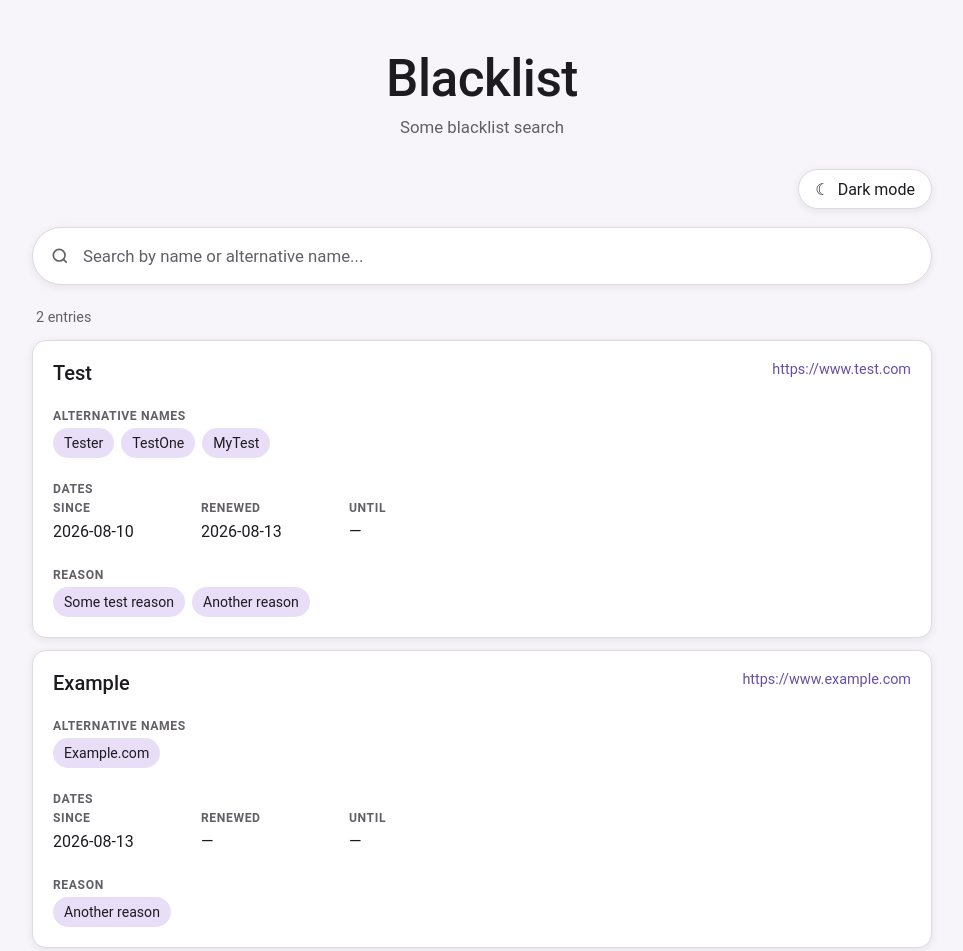
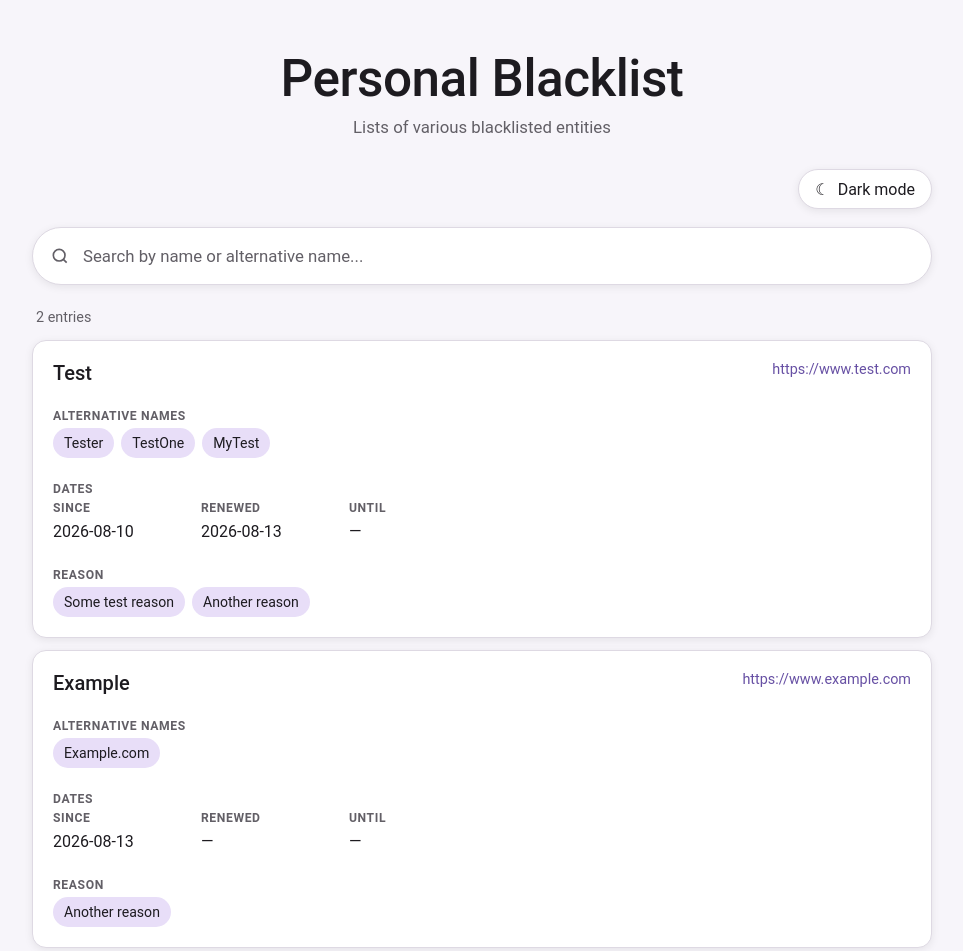
Before and after one commit to HNJAMeindersma/blacklist, a plain HTML site: page index.html in a window 1280 px wide. Shown: the top 951 px of the page, without its empty margins (158-1121 px from the left). Drawn offline with Linux system fonts and the light colour scheme.

Commit message:
Update index.html

```diff
--- a/index.html
+++ b/index.html
@@ -3,7 +3,7 @@
 <head>
   <meta charset="UTF-8">
   <meta name="viewport" content="width=device-width, initial-scale=1.0">
-  <title>Blacklist</title>
+  <title>Personal Blacklist</title>
 
   <style>
     :root {
@@ -322,8 +322,8 @@
   <main class="page">
 
     <header class="header">
-      <h1>Blacklist</h1>
-      <p>Some blacklist search</p>
+      <h1>Personal Blacklist</h1>
+      <p>Lists of various blacklisted entities</p>
     </header>
 
     <div class="toolbar">
```
